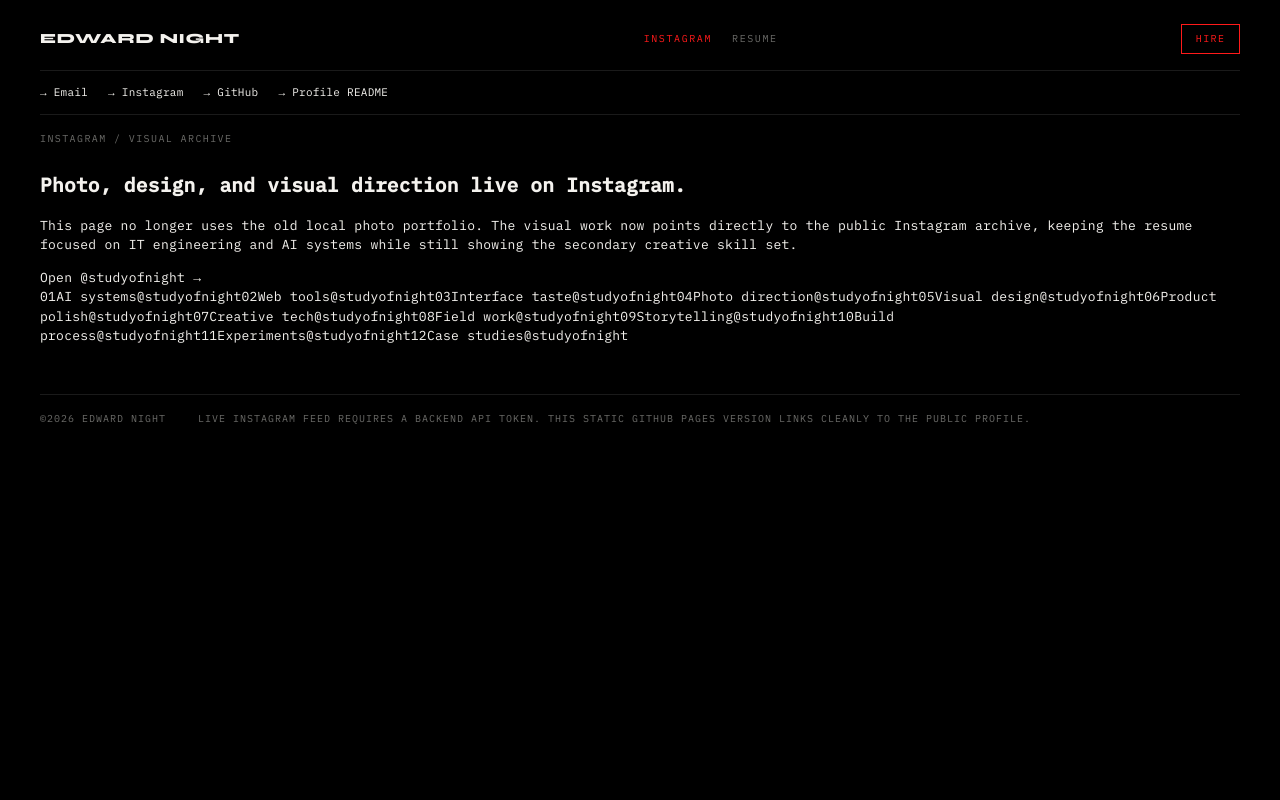
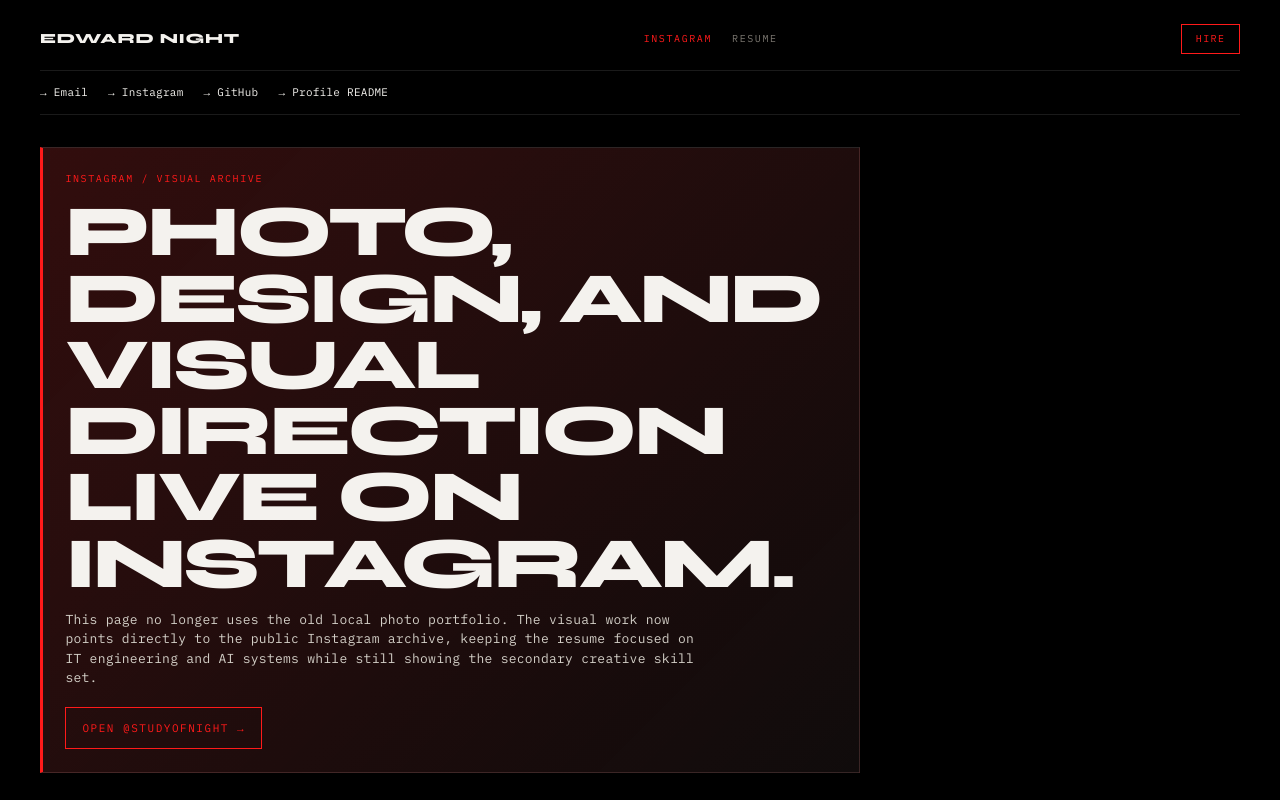
Before and after one commit to moonman89/edward-night-resume, a React (Vite) app: page / in a window 1280 px wide. Both pictures are taken after a click on the button "WORK". Shown: the top 800 px of the page. Built offline with nearby package versions, Linux system fonts and the light colour scheme.

Commit message:
Style Instagram grid page

```diff
--- a/src/components/PhotoPortfolio.css
+++ b/src/components/PhotoPortfolio.css
@@ -1,14 +1,16 @@
 .portfolio {
   --accent: #ff1a1a;
   --fg: #f4f2ee;
-  --muted: #6b6b68;
+  --muted: #7b7770;
   --border: rgba(255, 255, 255, 0.1);
+  --panel: #0b0b0b;
 
   min-height: 100dvh;
   background: #000;
   color: var(--fg);
   padding: 24px clamp(16px, 4vw, 40px) 40px;
   position: relative;
+  overflow-x: hidden;
 }
 
 .portfolio-grain {
@@ -23,8 +25,8 @@
 
 .portfolio-header,
 .portfolio-links,
-.portfolio-hint,
-.portfolio-grid,
+.instagram-hero,
+.instagram-grid,
 .portfolio-footer {
   position: relative;
   z-index: 1;
@@ -100,27 +102,84 @@
 }
 
 .portfolio-hint {
-  margin: 1rem 0 1.5rem;
+  margin: 0 0 0.85rem;
   font-size: 10px;
   text-transform: uppercase;
-  letter-spacing: 0.14em;
-  color: var(--muted);
+  letter-spacing: 0.16em;
+  color: var(--accent);
 }
 
-.portfolio-grid {
-  display: grid;
-  grid-template-columns: repeat(auto-fill, minmax(min(100%, 320px), 1fr));
-  gap: 1.25rem;
+.instagram-hero {
+  max-width: 820px;
+  margin: 2rem 0 1.75rem;
+  padding: 1.4rem;
+  border: 1px solid var(--border);
+  border-left: 3px solid var(--accent);
+  background:
+    linear-gradient(135deg, rgba(255, 26, 26, 0.16), rgba(255, 26, 26, 0.02)),
+    var(--panel);
 }
 
-.portfolio-card {
-  text-align: left;
-  padding: 0;
+.instagram-hero h2 {
+  margin: 0 0 0.8rem;
+  font-family: Syne, sans-serif;
+  font-size: clamp(2rem, 8vw, 4.5rem);
+  line-height: 0.92;
+  text-transform: uppercase;
+  letter-spacing: -0.04em;
+}
+
+.instagram-hero p:not(.portfolio-hint) {
+  max-width: 650px;
+  margin: 0 0 1.2rem;
+  color: #d4d0c8;
+}
+
+.instagram-cta {
+  display: inline-block;
+  padding: 0.75rem 1rem;
+  border: 1px solid var(--accent);
+  color: var(--accent);
+  font-size: 11px;
+  text-transform: uppercase;
+  letter-spacing: 0.14em;
+  transition: background 0.2s, color 0.2s, transform 0.2s;
+}
+
+.instagram-cta:hover {
+  background: var(--accent);
+  color: #000;
+  transform: translateY(-2px);
+}
+
+.instagram-grid {
+  display: grid;
+  grid-template-columns: repeat(auto-fill, minmax(min(100%, 220px), 1fr));
+  gap: 0.85rem;
+}
+
+.instagram-card {
+  position: relative;
+  min-height: 180px;
+  padding: 1rem;
   border: 1px solid var(--border);
-  background: #0a0a0a;
+  background:
+    radial-gradient(circle at 20% 0%, rgba(255, 26, 26, 0.18), transparent 45%),
+    #090909;
+  display: flex;
+  flex-direction: column;
+  justify-content: space-between;
   overflow: hidden;
-  transition: border-color 0.25s, transform 0.25s;
   animation: cardIn 0.6s ease backwards;
+  transition: transform 0.25s, border-color 0.25s, box-shadow 0.25s;
+}
+
+.instagram-card::after {
+  content: "";
+  position: absolute;
+  inset: 0;
+  background: linear-gradient(135deg, transparent 0 45%, rgba(255, 255, 255, 0.05) 46%, transparent 47% 100%);
+  pointer-events: none;
 }
 
 @keyframes cardIn {
@@ -130,80 +189,33 @@
   }
 }
 
-.portfolio-card:hover {
+.instagram-card:hover {
+  transform: translateY(-4px);
   border-color: var(--accent);
-  transform: translateY(-4px);
+  box-shadow: 0 18px 40px rgba(0, 0, 0, 0.45);
 }
 
-.portfolio-card-media {
-  position: relative;
-  display: block;
-  aspect-ratio: 3 / 4;
-  overflow: hidden;
-  background: #111;
+.instagram-card-number {
+  color: var(--accent);
+  font-family: Syne, sans-serif;
+  font-size: 2rem;
+  font-weight: 800;
+  line-height: 1;
 }
 
-.portfolio-card-media img {
-  width: 100%;
-  height: 100%;
-  object-fit: cover;
-  object-position: center;
-  transition: transform 0.6s ease;
-}
-
-.portfolio-card:hover .portfolio-card-media img {
-  transform: scale(1.04);
-}
-
-.portfolio-card-scrim {
-  position: absolute;
-  inset: 0;
-  background: linear-gradient(
-    to top,
-    rgba(0, 0, 0, 0.85) 0%,
-    transparent 50%
-  );
-  pointer-events: none;
-}
-
-.portfolio-card-cta {
-  position: absolute;
-  left: 1rem;
-  bottom: 1rem;
-  font-size: 10px;
-  text-transform: uppercase;
-  letter-spacing: 0.16em;
-  color: var(--accent);
-  opacity: 0;
-  transform: translateY(6px);
-  transition: opacity 0.25s, transform 0.25s;
-}
-
-.portfolio-card:hover .portfolio-card-cta {
-  opacity: 1;
-  transform: translateY(0);
-}
-
-.portfolio-card-meta {
-  display: flex;
-  flex-direction: column;
-  gap: 0.2rem;
-  padding: 0.85rem 1rem 1rem;
-}
-
-.portfolio-card-title {
+.instagram-card-label {
   font-family: Syne, sans-serif;
-  font-size: 13px;
-  font-weight: 600;
+  font-size: 1rem;
+  font-weight: 700;
   text-transform: uppercase;
   letter-spacing: 0.08em;
 }
 
-.portfolio-card-count {
+.instagram-card-handle {
+  color: var(--muted);
   font-size: 10px;
-  color: var(--muted);
   text-transform: uppercase;
-  letter-spacing: 0.1em;
+  letter-spacing: 0.12em;
 }
 
 .portfolio-footer {
@@ -219,19 +231,22 @@
   letter-spacing: 0.1em;
 }
 
-.portfolio-footer code {
-  color: var(--fg);
-  font-size: inherit;
+.portfolio-footer-note {
+  max-width: 760px;
 }
 
-@media (min-width: 900px) {
-  .portfolio-grid:has(.portfolio-card:only-child) {
-    grid-template-columns: 1fr;
-    max-width: 480px;
+@media (max-width: 720px) {
+  .portfolio-header {
+    grid-template-columns: 1fr auto;
   }
 
-  .portfolio-grid:has(.portfolio-card:only-child) .portfolio-card-media {
-    aspect-ratio: 3 / 4;
-    max-height: 75dvh;
+  .portfolio-nav {
+    grid-column: 1 / -1;
+    justify-content: flex-start;
+    order: 3;
+  }
+
+  .instagram-hero {
+    padding: 1.05rem;
   }
 }
```
